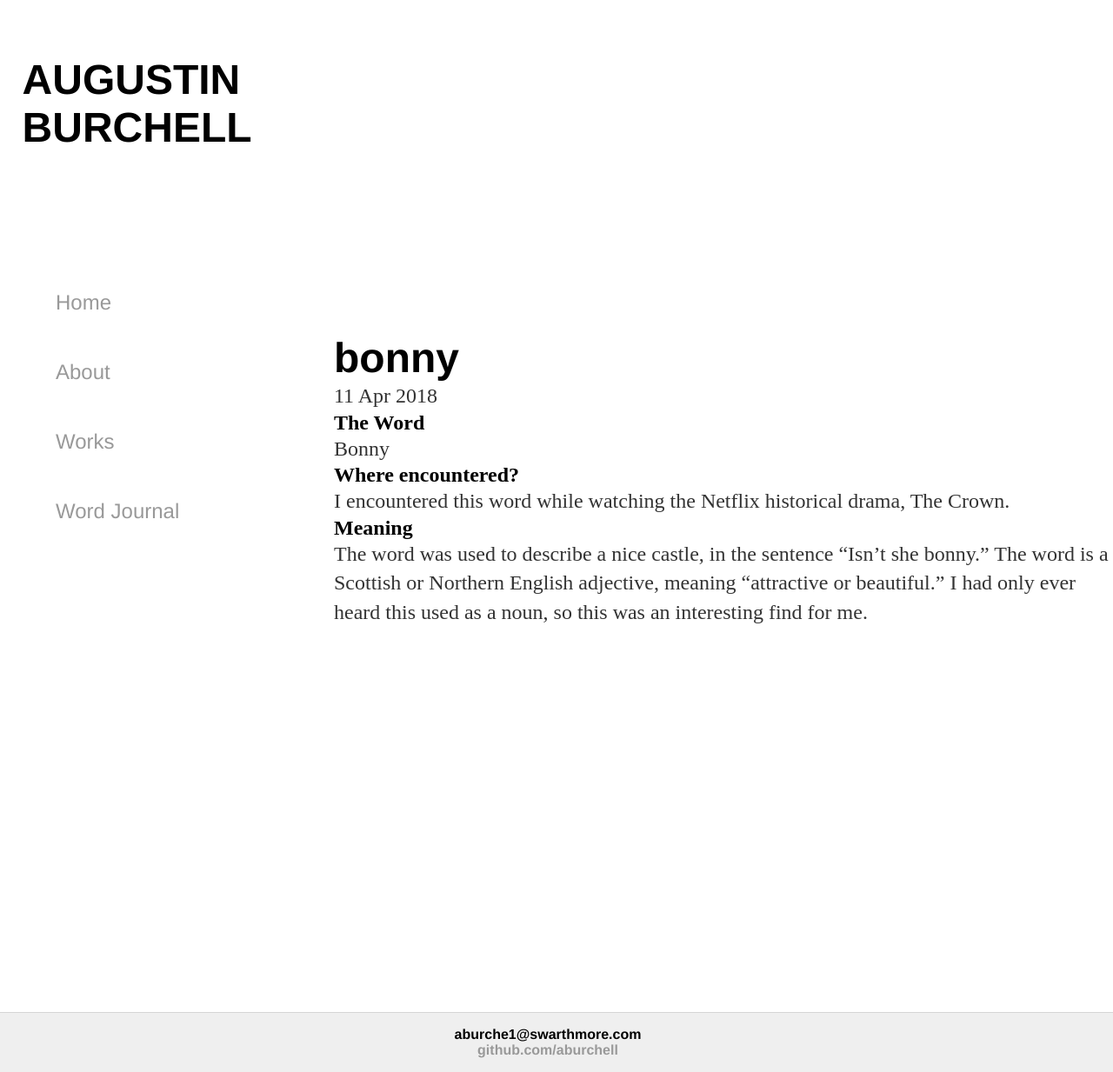
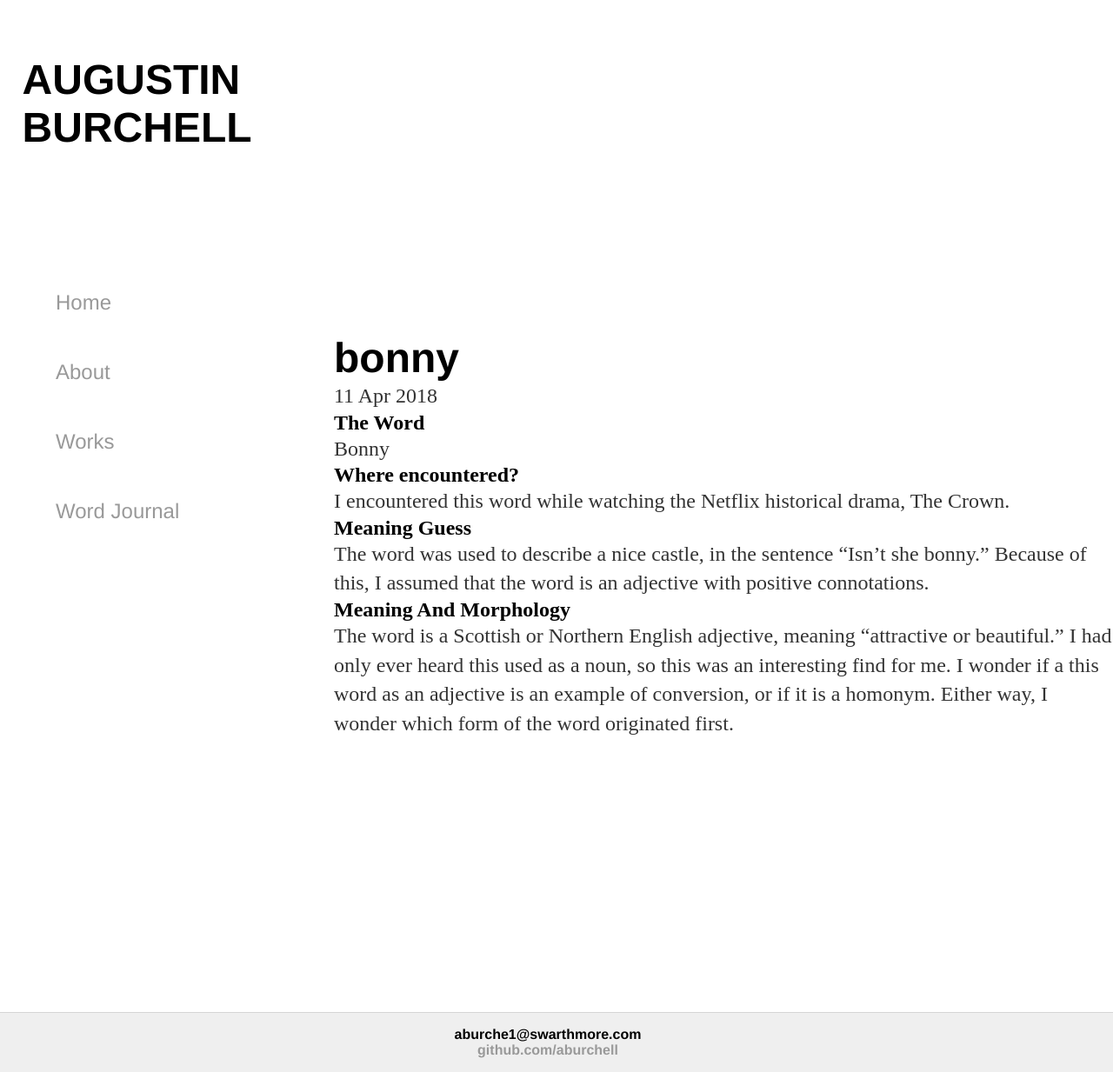
Before and after one commit to aburchell/aburchell.github.io, a Jekyll site: the page built from _posts/2018-04-11-bonny.md, in a window 1280 px wide and 1233 px high. Shown: the whole window at 87% size. Built offline with Jekyll 4.4.1, drawn with Linux system fonts in a browser that asks for light colours.

Commit message:
Update 2018-04-11-bonny.md

```diff
--- a/_posts/2018-04-11-bonny.md
+++ b/_posts/2018-04-11-bonny.md
@@ -10,5 +10,11 @@ Bonny
 ## Where encountered?
 I encountered this word while watching the Netflix historical drama, The Crown.
 
-## Meaning
-The word was used to describe a nice castle, in the sentence “Isn’t she bonny.” The word is a Scottish or Northern English adjective, meaning “attractive or beautiful.” I had only ever heard this used as a noun, so this was an interesting find for me.
+## Meaning Guess
+The word was used to describe a nice castle, in the sentence “Isn’t she bonny.” Because of this, I assumed
+that the word is an adjective with positive connotations.
+
+## Meaning And Morphology
+The word is a Scottish or Northern English adjective, meaning “attractive or beautiful.” I had only ever heard
+this used as a noun, so this was an interesting find for me. I wonder if a this word as an adjective is an
+example of conversion, or if it is a homonym. Either way, I wonder which form of the word originated first.
```
